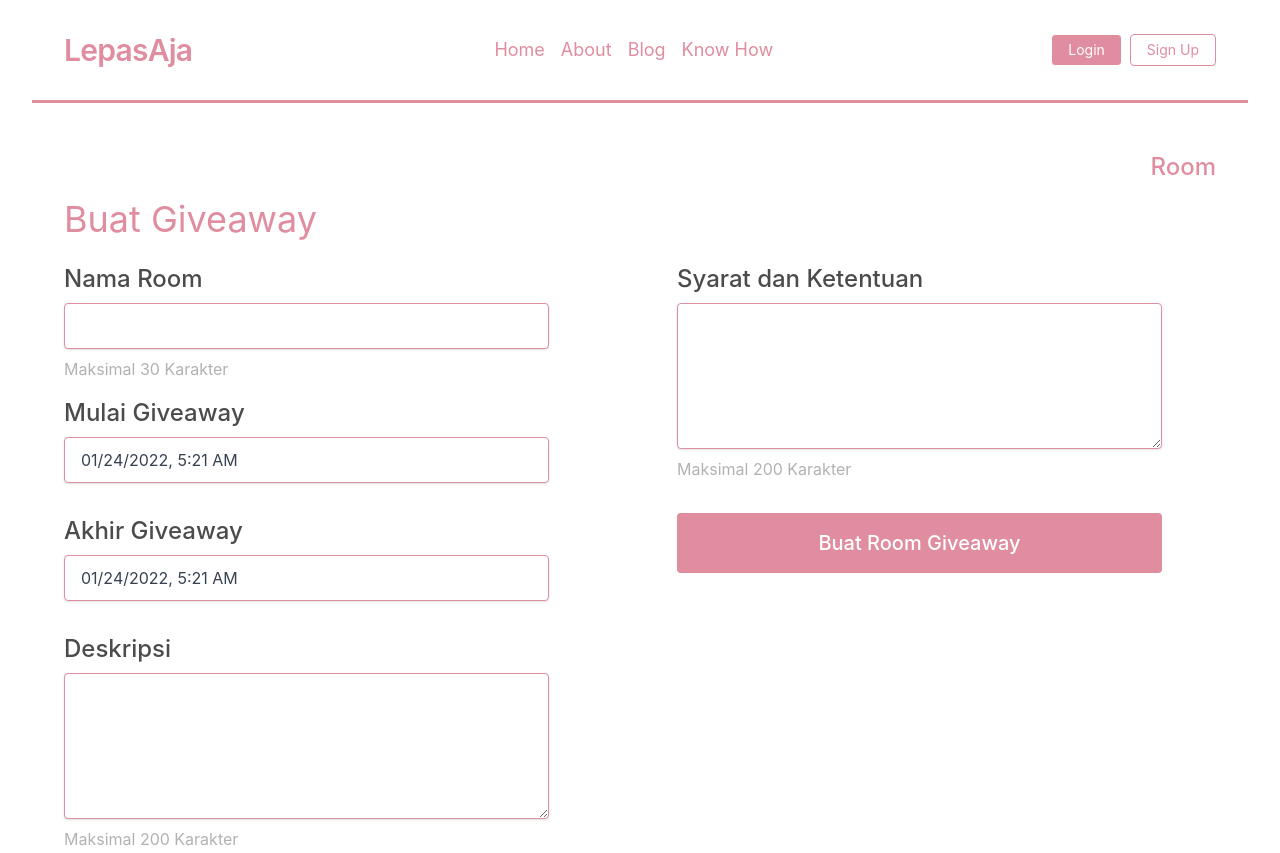
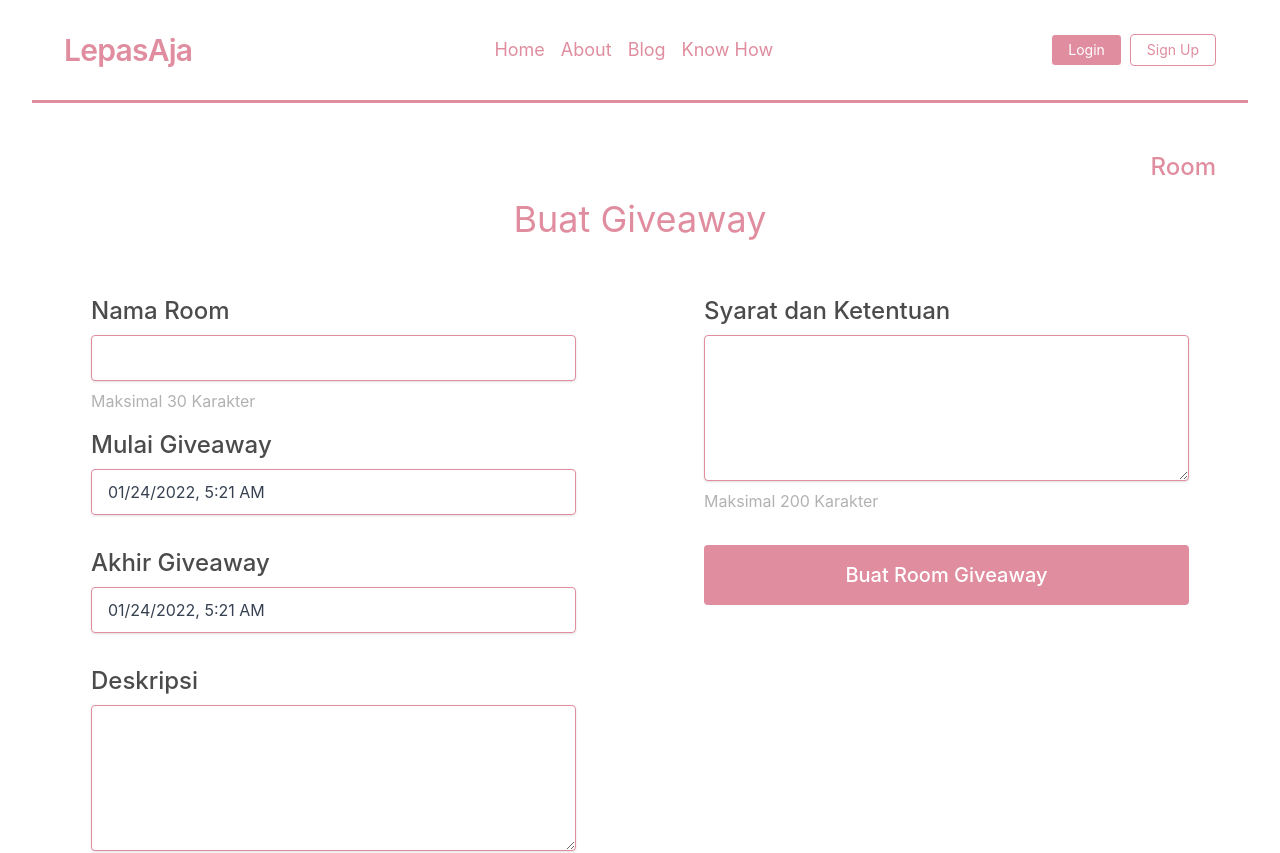
Before and after one commit to kucengorenji/lepas-aja, a Next.js app: page /create-room in a window 1280 px wide. Shown: the top 853 px of the page. Built offline with nearby package versions, Linux system fonts and the light colour scheme.

Commit message:
fix: fix center create room page

```diff
--- a/pages/create-room.js
+++ b/pages/create-room.js
@@ -6,23 +6,26 @@ const createRoom = () => {
   const [startDate, setStartDate] = useState(new Date());
 
   return (
-    <section className="flex flex-col py-12 px-8">
-      <h4 className="text-ruddy-pink text-2xl font-medium text-right mb-4">
+    <section className="flex flex-col px-8 py-12">
+      <h4 className="mb-4 text-2xl font-medium text-right text-ruddy-pink">
         Room
       </h4>
-      <h1 className="text-4xl text-ruddy-pink">Buat Giveaway</h1>
-      <div className="flex flex-col md:flex-row mt-6 gap-y-4 md:gap-x-32">
+      <div className="flex flex-col items-center justify-center w-full">
+        <h1 className="mb-8 text-4xl text-ruddy-pink">Buat Giveaway</h1>
+        <form className="flex flex-col justify-center w-full mt-6 md:flex-row gap-y-4 md:gap-x-32">
           <div className="flex flex-col max-w-[485px] gap-y-4 w-full flex-1">
             <div className="flex flex-col gap-y-2">
-            <label className="text-2xl font-medium opacity-70">Nama Room</label>
+              <label className="text-2xl font-medium opacity-70">
+                Nama Room
+              </label>
               <input
-              className="shadow appearance-none border-ruddy-pink border rounded py-3 px-4 leading-tight flex flex-col focus:outline-none focus:shadow-outline"
+                className="flex flex-col px-4 py-3 leading-tight border rounded shadow appearance-none border-ruddy-pink focus:outline-none focus:shadow-outline"
                 maxLength="30"
               />
-            <p className="opacity-30 text-black">Maksimal 30 Karakter</p>
+              <p className="text-black opacity-30">Maksimal 30 Karakter</p>
             </div>
             <div className="flex flex-col gap-y-2">
-            <label className=" text-2xl font-medium opacity-70">
+              <label className="text-2xl font-medium opacity-70">
                 Mulai Giveaway
               </label>
               <div className="mb-4 shadow appearance-none border-[#DF8D9F] border rounded py-3 px-4 text-gray-700 leading-tight flex flex-col ">
@@ -36,7 +39,7 @@ const createRoom = () => {
               </div>
             </div>
             <div className="flex flex-col gap-y-2">
-            <label className=" text-2xl font-medium opacity-70">
+              <label className="text-2xl font-medium opacity-70">
                 Akhir Giveaway
               </label>
               <div className="mb-4 shadow appearance-none border-[#DF8D9F] border rounded py-3 px-4 text-gray-700 leading-tight flex flex-col ">
@@ -50,14 +53,16 @@ const createRoom = () => {
               </div>
             </div>
             <div className="flex flex-col gap-y-2">
-            <label className="text-2xl font-medium opacity-70">Deskripsi</label>
+              <label className="text-2xl font-medium opacity-70">
+                Deskripsi
+              </label>
               <textarea
                 rows="6"
                 cols="33"
-              className="shadow appearance-none border-ruddy-pink border rounded py-3 px-4 leading-tight flex flex-col focus:outline-none focus:shadow-outline"
+                className="flex flex-col px-4 py-3 leading-tight border rounded shadow appearance-none border-ruddy-pink focus:outline-none focus:shadow-outline"
                 maxLength="200"
               />
-            <p className="opacity-30 text-black">Maksimal 200 Karakter</p>
+              <p className="text-black opacity-30">Maksimal 200 Karakter</p>
             </div>
           </div>
           <div className="max-w-[485px] grow flex flex-col shrink-0">
@@ -67,14 +72,18 @@ const createRoom = () => {
             <textarea
               rows="6"
               cols="33"
-            className="my-2 shadow appearance-none border-ruddy-pink border rounded py-3 px-4 leading-tight flex flex-col focus:outline-none focus:shadow-outline"
+              className="flex flex-col px-4 py-3 my-2 leading-tight border rounded shadow appearance-none border-ruddy-pink focus:outline-none focus:shadow-outline"
               maxLength="200"
             />
-          <p className="opacity-30 text-black">Maksimal 200 Karakter</p>
-          <button className="rounded-[4px]   bg-[#DF8D9F] mx-auto w-full py-4 mt-8 text-xl text-white font-medium">
+            <p className="text-black opacity-30">Maksimal 200 Karakter</p>
+            <button
+              type="submit"
+              className="rounded-[4px] bg-[#DF8D9F] mx-auto w-full py-4 mt-8 text-xl text-white font-medium"
+            >
               Buat Room Giveaway
             </button>
           </div>
+        </form>
       </div>
     </section>
   );
```
Lines whose indentation alone changed are shown as unchanged.
